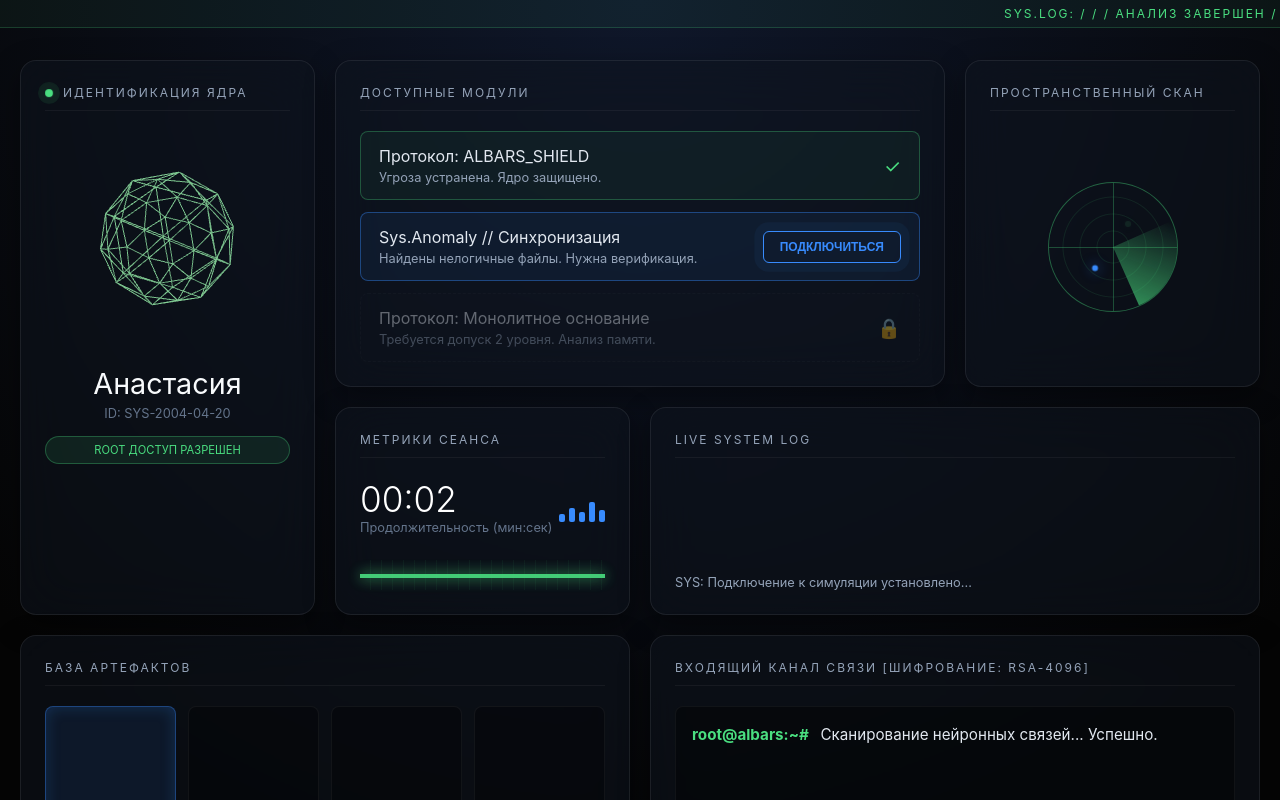
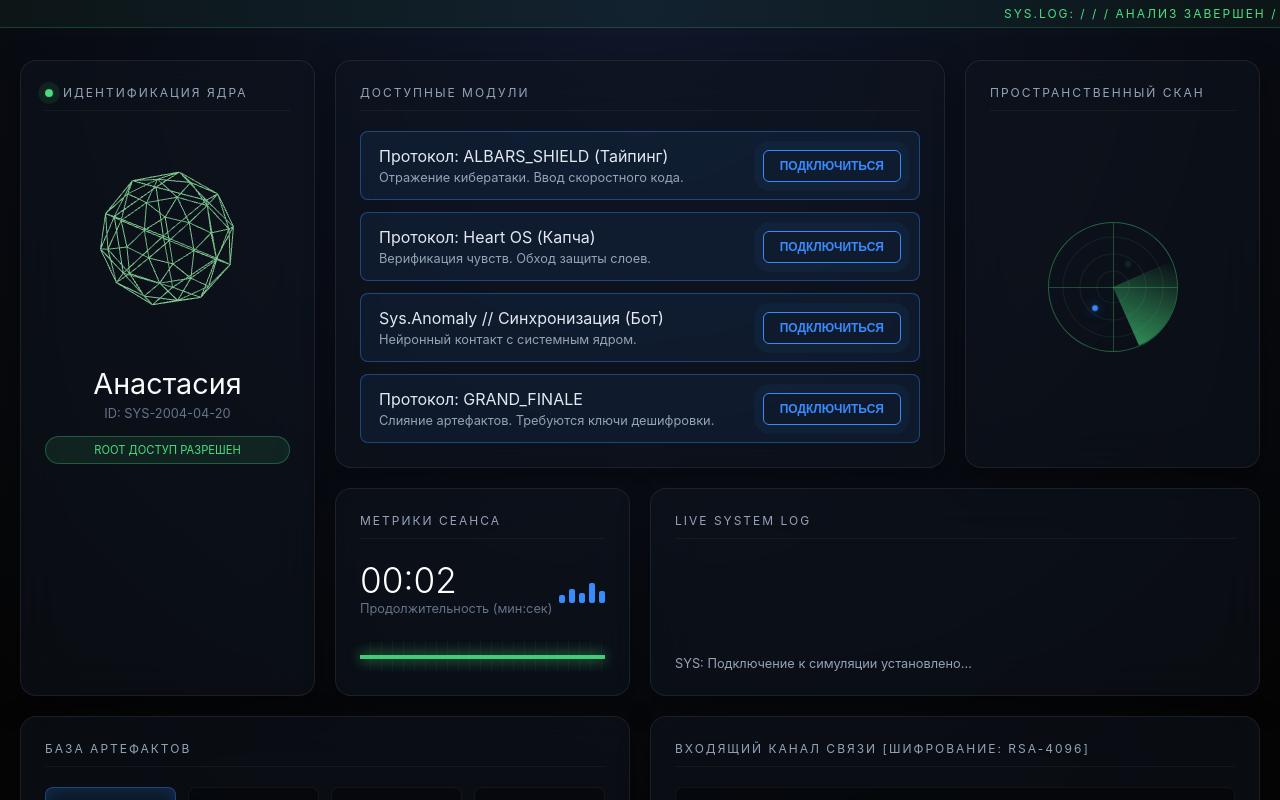
Before and after one commit to AlBarsStudio/Quest, a React (Vite) app: page / in a window 1280 px wide. Both pictures are taken after a click on the button "Пропустить интро ⏭". Shown: the top 800 px of the page. Built offline with nearby package versions, Linux system fonts and the light colour scheme.

Commit message:
Update Dashboard.jsx

```diff
--- a/src/features/dashboard/Dashboard.jsx
+++ b/src/features/dashboard/Dashboard.jsx
@@ -10,8 +10,6 @@ import styles from './Dashboard.module.css';
  * Project: Interactive Web Quest for Anastasia.
  * Author: Aleksandr (Al Bars / AlBarsStudio).
  * Context: Sci-fi terminal interface leading to a final real-world surprise.
- * UI Concept: Bento Grid, Glassmorphism, 3D Hologram, typing effects.
- * Current State: 3 Quests configured (completed, active, locked).
  * ==========================================
  */
 
@@ -20,10 +18,8 @@ function HologramCore() {
   const meshRef = useRef();
 
   useFrame((state, delta) => {
-    // Вращение
     meshRef.current.rotation.x += delta * 0.2;
     meshRef.current.rotation.y += delta * 0.3;
-    // Плавное парение (дыхание)
     meshRef.current.position.y = Math.sin(state.clock.elapsedTime) * 0.1;
   });
 
@@ -35,25 +31,31 @@ function HologramCore() {
   );
 }
 
-// --- БАЗЫ ДАННЫХ И КОНФИГИ ---
+// --- БАЗА ДАННЫХ КВЕСТОВ (Все активны для тестирования) ---
 const questsData = [
   {
     id: 'core_defense',
-    title: 'Протокол: ALBARS_SHIELD',
-    desc: 'Угроза устранена. Ядро защищено.',
-    status: 'completed'
+    title: 'Протокол: ALBARS_SHIELD (Тайпинг)',
+    desc: 'Отражение кибератаки. Ввод скоростного кода.',
+    status: 'active'
+  },
+  {
+    id: 'heart_os',
+    title: 'Протокол: Heart OS (Капча)',
+    desc: 'Верификация чувств. Обход защиты слоев.',
+    status: 'active'
   },
   {
     id: 'neural_sync',
-    title: 'Sys.Anomaly // Синхронизация',
-    desc: 'Найдены нелогичные файлы. Нужна верификация.',
+    title: 'Sys.Anomaly // Синхронизация (Бот)',
+    desc: 'Нейронный контакт с системным ядром.',
     status: 'active'
   },
   {
-    id: 'monolith_base',
-    title: 'Протокол: Монолитное основание',
-    desc: 'Требуется допуск 2 уровня. Анализ памяти.',
-    status: 'locked'
+    id: 'final_quest',
+    title: 'Протокол: GRAND_FINALE',
+    desc: 'Слияние артефактов. Требуются ключи дешифровки.',
+    status: 'active'
   }
 ];
 
@@ -70,7 +72,7 @@ const mockLogs = [
   "SYS: Инициализация протокола 'Романтика'...",
   "WARN: Перегрузка эмоциональных контуров.",
   "NET: Пинг до ближайшей звезды: 42мс.",
-  "SYS: Модуль укладки стяжки деактивирован.", // Пасхалка осталась ;)
+  "SYS: Модуль укладки стяжки деактивирован.",
   "SEC: Защита ALBARS_SHIELD активна.",
   "SCAN: Поиск аномалий... Чисто.",
   "SYS: Фоновое обновление чувств завершено."
@@ -96,13 +98,13 @@ export default function Dashboard({ onStartQuest }) {
     return () => clearInterval(interval);
   }, []);
 
-  // 2. Улучшенный эффект печатающей машинки
+  // 2. Эффект печатающей машинки
   useEffect(() => {
     let charIndex = 0;
     const fullText = terminalPhrases[phraseIndex];
     let typingInterval;
 
-    setTypedText(""); // Очистка перед новой фразой
+    setTypedText("");
 
     const startTimeout = setTimeout(() => {
       typingInterval = setInterval(() => {
@@ -110,7 +112,7 @@ export default function Dashboard({ onStartQuest }) {
         setTypedText(fullText.slice(0, charIndex));
         if (charIndex >= fullText.length) clearInterval(typingInterval);
       }, 50);
-    }, 400); // Небольшая пауза для реалистичности
+    }, 400);
 
     const phraseChangeTimer = setTimeout(() => {
       setPhraseIndex((prev) => (prev + 1) % terminalPhrases.length);
@@ -166,7 +168,7 @@ export default function Dashboard({ onStartQuest }) {
           <div className={styles.authBadge}>Root Доступ Разрешен</div>
         </div>
 
-        {/* Карточка 2: Модуль Квестов (Динамический) */}
+        {/* Карточка 2: Модуль Квестов (Все активны) */}
         <div className={`${styles.bentoCard} ${styles.quests}`}>
           <div className={styles.cardHeader}>Доступные модули</div>
           <div className={styles.questList}>
@@ -214,7 +216,6 @@ export default function Dashboard({ onStartQuest }) {
               <div className={styles.metricValue}>{formatTime(timeInSim)}</div>
               <div className={styles.metricLabel}>Продолжительность (мин:сек)</div>
             </div>
-            {/* Анимированный эквалайзер дофамина */}
             <div className={styles.equalizer}>
               <div className={styles.eqBar}></div>
               <div className={styles.eqBar}></div>
```
